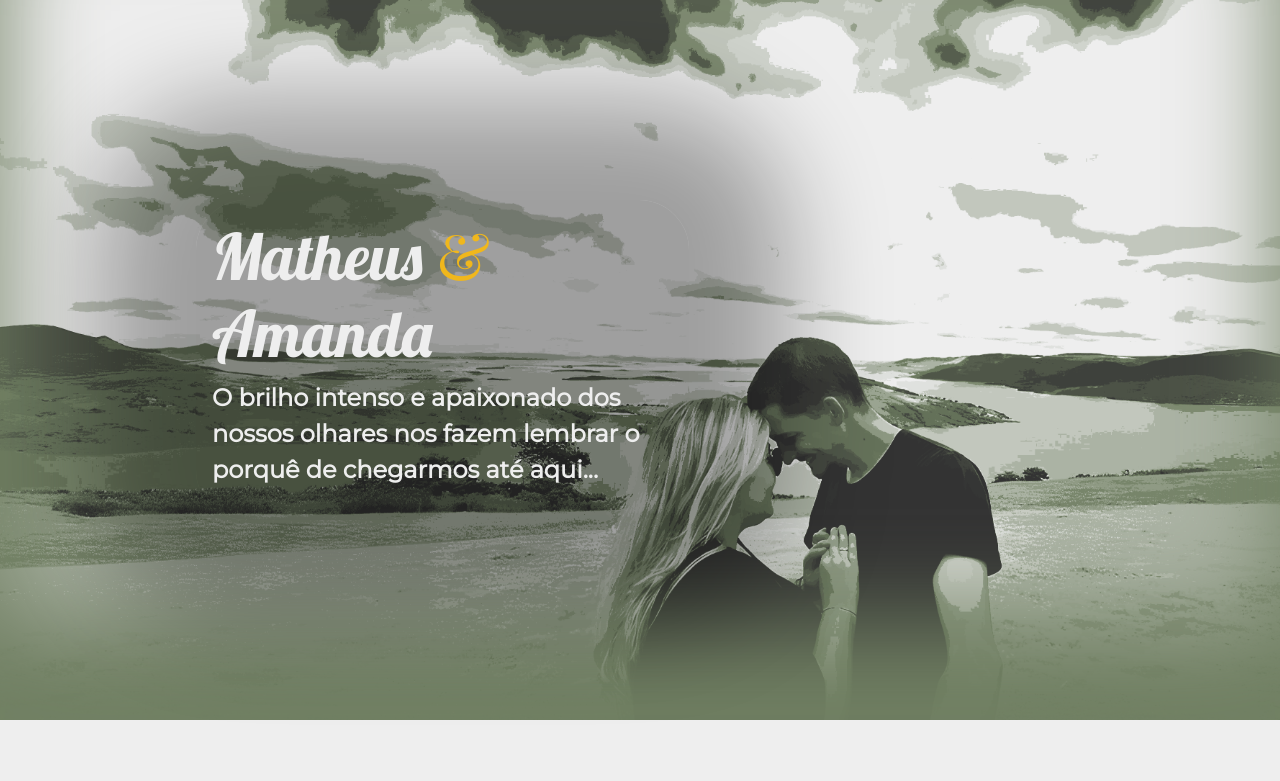
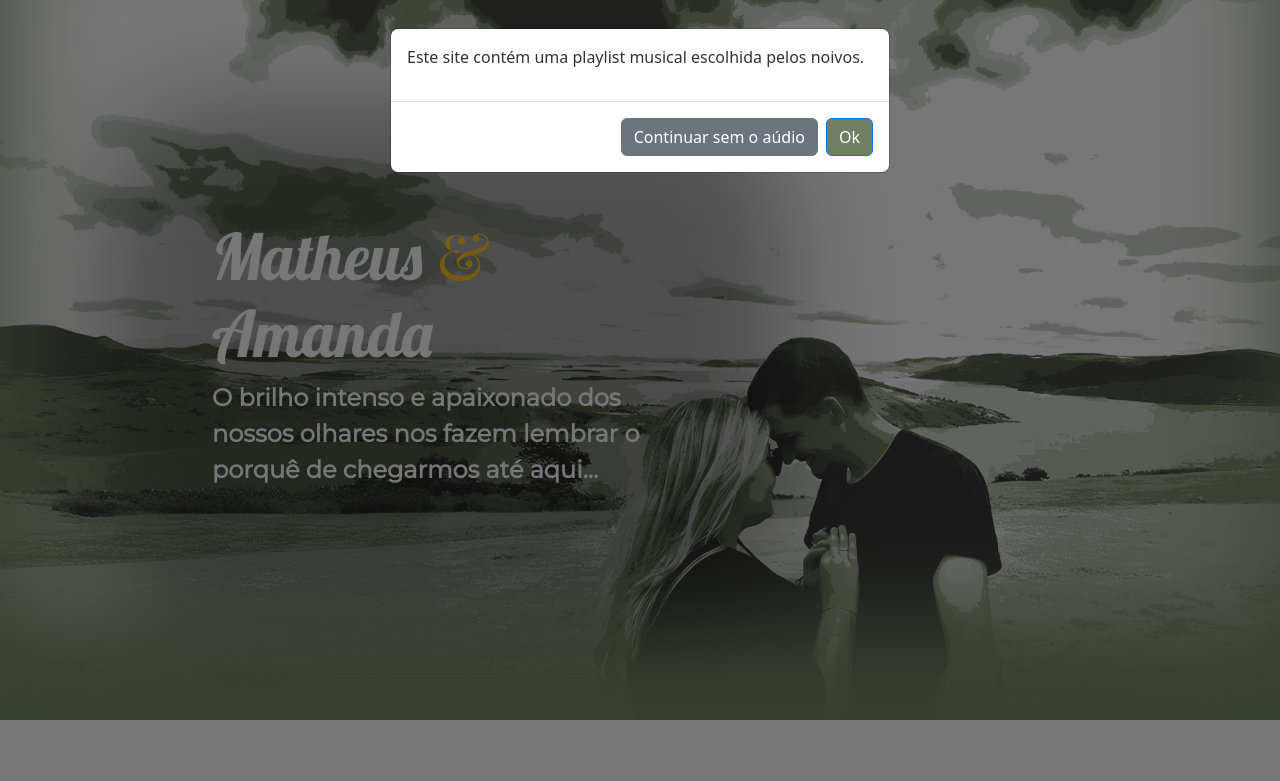
Before and after one commit to LucasPeixotg/wedding-landing-page, a website: page index.html in a window 1280 px wide. Shown: the top 781 px of the page. Drawn offline with nearby package versions, Linux system fonts and the light colour scheme; a web font is replaced by a local one.

Commit message:
song permission added

```diff
--- a/animation.js
+++ b/animation.js
@@ -1,15 +1,8 @@
 const observer = new IntersectionObserver((entries) => {
     entries.forEach(entry => {
         if(entry.isIntersecting && entry.target.classList.contains("observer-left")) entry.target.classList.add("show");
-        else if(entry.isIntersecting && entry.target.classList.contains("audio-play")) {
-            entry.target.classList.remove("audio-play")
-            const audio = document.querySelector("audio")
-            audio.volume = 0.02
-            audio.play()
-        }
     })
 })
 
 const hiddenElements = document.querySelectorAll('.observer-left')
 hiddenElements.forEach(el => observer.observe(el))
-observer.observe(document.querySelector(".audio-play"))
--- a/index.html
+++ b/index.html
@@ -13,8 +13,42 @@
     <link rel="preconnect" href="https://fonts.gstatic.com" crossorigin>
     <link href="https://fonts.googleapis.com/css2?family=Lobster&family=Montserrat&family=Playfair+Display:ital,wght@0,400..900;1,400..900&display=swap" rel="stylesheet">
     <title>Casamento</title>
+
+    <script src="https://cdn.jsdelivr.net/npm/bootstrap@5.0.2/dist/js/bootstrap.bundle.min.js" integrity="sha384-MrcW6ZMFYlzcLA8Nl+NtUVF0sA7MsXsP1UyJoMp4YLEuNSfAP+JcXn/tWtIaxVXM" crossorigin="anonymous"></script>
+
 </head>
 <body>
+    <script>
+        window.onload = () => {
+            document.getElementById("launchModal").click()
+        }
+
+        function playAudio() {
+            const audio = document.querySelector("audio")
+                audio.volume = 0.02
+                audio.play()
+        }
+
+    </script>
+
+    <div id="exampleModal" class="modal fade" tabindex="-1">
+        <div class="modal-dialog">
+            <div class="modal-content">
+                <div class="modal-body">
+                    <p>Este site contém uma playlist musical escolhida pelos noivos.</p>
+                </div>
+                <div class="modal-footer">
+                    <button type="button" class="btn btn-secondary" data-bs-dismiss="modal">Continuar sem o aúdio</button>
+                    <button type="button" class="btn btn-primary bg-accent" data-bs-dismiss="modal" onclick="playAudio()">Ok</button>
+                </div>
+            </div>
+        </div>
+    </div>
+    <button type="button" id="launchModal" class="d-none" data-bs-toggle="modal" data-bs-target="#exampleModal"></button>
+
+    <audio src="sabe.mp3" type="audio/mpeg" preload="auto" loop>
+        Seu navegador não suporta a playlist musical
+    </audio>
 
     <script defer src="animation.js"></script>
     <script defer src="timer.js"></script>
@@ -31,11 +65,8 @@
         O brilho intenso e apaixonado dos nossos olhares nos fazem lembrar o porquê de chegarmos até aqui...
     </p>
 
-    <audio src="sabe.mp3" type="audio/mpeg" preload="auto" loop>
-        Seu navegador não suporta a playlist musical
-    </audio>
 
-    <main class="container rounded py-5 audio-play">
+    <main class="container rounded py-5">
         <div class="row montserrat mb-3 py-3">
             <p class="justify">QUERIDO CONVIDADO, SEJA BEM-VINDO AO NOSSO SITE DE CASAMENTO.</p>
             <p class="justify">ACREDITAMOS QUE O CASAMENTO É A CELEBRAÇÃO MAIS SUBLIME DO AMOR E QUE O AMOR E A FELICIDADE DEVEM SER CELEBRADOS E COMPARTILHADOS.</p>
```
